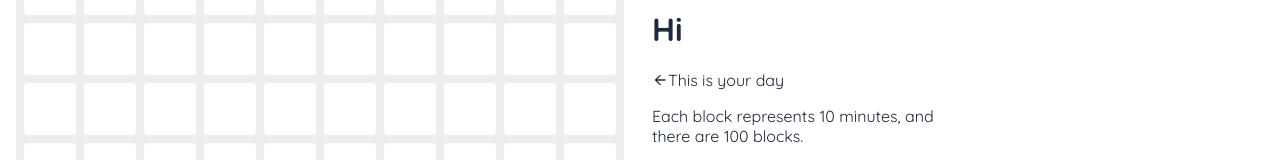
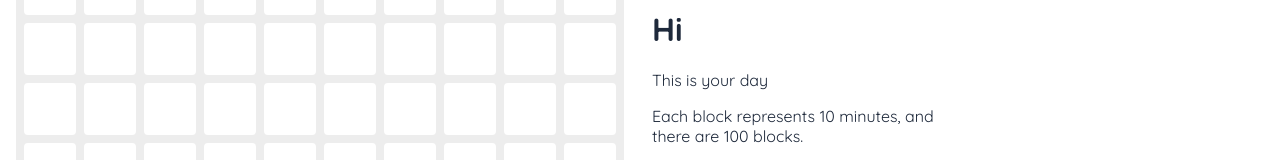
Before and after one commit to Sashkan/bloks, a React (Create React App) app: page / in a window 1280 px wide. Shown: the part 253-413 px from the top of the page. Built offline with nearby package versions, Linux system fonts and the light colour scheme.

Commit message:
added option to clear all tasks

```diff
--- a/src/apps/EmptyState/index.tsx
+++ b/src/apps/EmptyState/index.tsx
@@ -1,6 +1,5 @@
 import { styled } from '@stitches/react'
 import React from 'react'
-import { MdArrowBack } from 'react-icons/md'
 import { theme } from '../../theme'
 import { useBlockContext } from '../blocks/blocksContext'
 
@@ -22,26 +21,11 @@ const StyledLine = styled('div', {
 
 export const EmptyState = () => {
   const { setIsTaskFormOpen } = useBlockContext()
-  // const store = localStorage.getItem('postasks')
-
-  // if (store) {
-  //   return (
-  //     <StyledEmptyState>
-  //       <h1>Hi</h1>
-  //       <p>You don't have anything planned for today</p>
-  //       <StyledCTA onClick={() => setIsTaskFormOpen(true)}>
-  //         Create your first task
-  //       </StyledCTA>
-  //     </StyledEmptyState>
-  //   )
-  // }
 
   return (
     <StyledEmptyState>
       <h1>Hi</h1>
-      <StyledLine>
-        <MdArrowBack /> This is your day
-      </StyledLine>
+      <StyledLine>This is your day</StyledLine>
       <p>Each block represents 10 minutes, and there are 100 blocks.</p>
       <p>That's about 16 hours</p>
       <p>Bloks help you make the most out of your day</p>
--- a/src/apps/TasksState/index.tsx
+++ b/src/apps/TasksState/index.tsx
@@ -1,5 +1,6 @@
 import { styled } from '@stitches/react'
 import React from 'react'
+import { Button } from '../../components'
 import { useBlockContext } from '../blocks/blocksContext'
 import { EmptyState } from '../EmptyState'
 
@@ -21,7 +22,7 @@ const StyledEmptyState = styled('div', {
 const StyledState = styled(StyledEmptyState, {})
 
 export const TaskState = (props: Props) => {
-  const { blocks } = useBlockContext()
+  const { blocks, clearAllTasks } = useBlockContext()
 
   const totalWeight = blocks.reduce((acc, block) => acc + block.weight, 0)
   const activeBlocks = blocks.filter(block => block.status === 'active')
@@ -38,6 +39,9 @@ export const TaskState = (props: Props) => {
       <Fullfilment totalWeight={totalWeight} />
       <TaskCompletion activeBlocks={activeBlocks.length} />
       <p>Make sure to drink water every once in a while</p>
+      <Button variant='primary' onClick={() => clearAllTasks()}>
+        Clear all tasks
+      </Button>
     </StyledState>
   )
 }
--- a/src/apps/blocks/blocksContext.tsx
+++ b/src/apps/blocks/blocksContext.tsx
@@ -15,6 +15,7 @@ interface BlockContextInterface {
   setEditingBlockId: (blockId: string | null) => void
   isTaskFormOpen: boolean
   setIsTaskFormOpen: (isTaskFormOpen: boolean) => void
+  clearAllTasks: () => void
 }
 
 const BlockContext = createContext<BlockContextInterface>({
@@ -31,6 +32,7 @@ const BlockContext = createContext<BlockContextInterface>({
   setEditingBlockId: () => {},
   isTaskFormOpen: false,
   setIsTaskFormOpen: () => {},
+  clearAllTasks: () => {},
 })
 
 export const useBlockContext = () => {
@@ -48,8 +50,6 @@ export const BlockContextProvider = BlockContext.Provider
 export const useBlocksState = () => {
   const storedTasks = localStorage.getItem('postasks')
   const parsedTasks = storedTasks ? JSON.parse(storedTasks) : []
-
-  console.log(parsedTasks)
 
   const [blocks, setBlocks] = useState<Block[]>(parsedTasks || [])
   const [editingBlockId, setEditingBlockId] = useState<string | null>(null)
@@ -78,6 +78,12 @@ export const useBlocksState = () => {
     }
   }
 
+  const clearAllTasks = () => {
+    setBlocks([])
+    setSelectedBlockId(null)
+    setEditingBlockId(null)
+  }
+
   const editBlock = (block: Block) => {
     setBlocks(
       blocks.map(b => {
@@ -101,5 +107,6 @@ export const useBlocksState = () => {
     setSelectedBlockId,
     isTaskFormOpen,
     setIsTaskFormOpen,
+    clearAllTasks,
   }
 }
```
